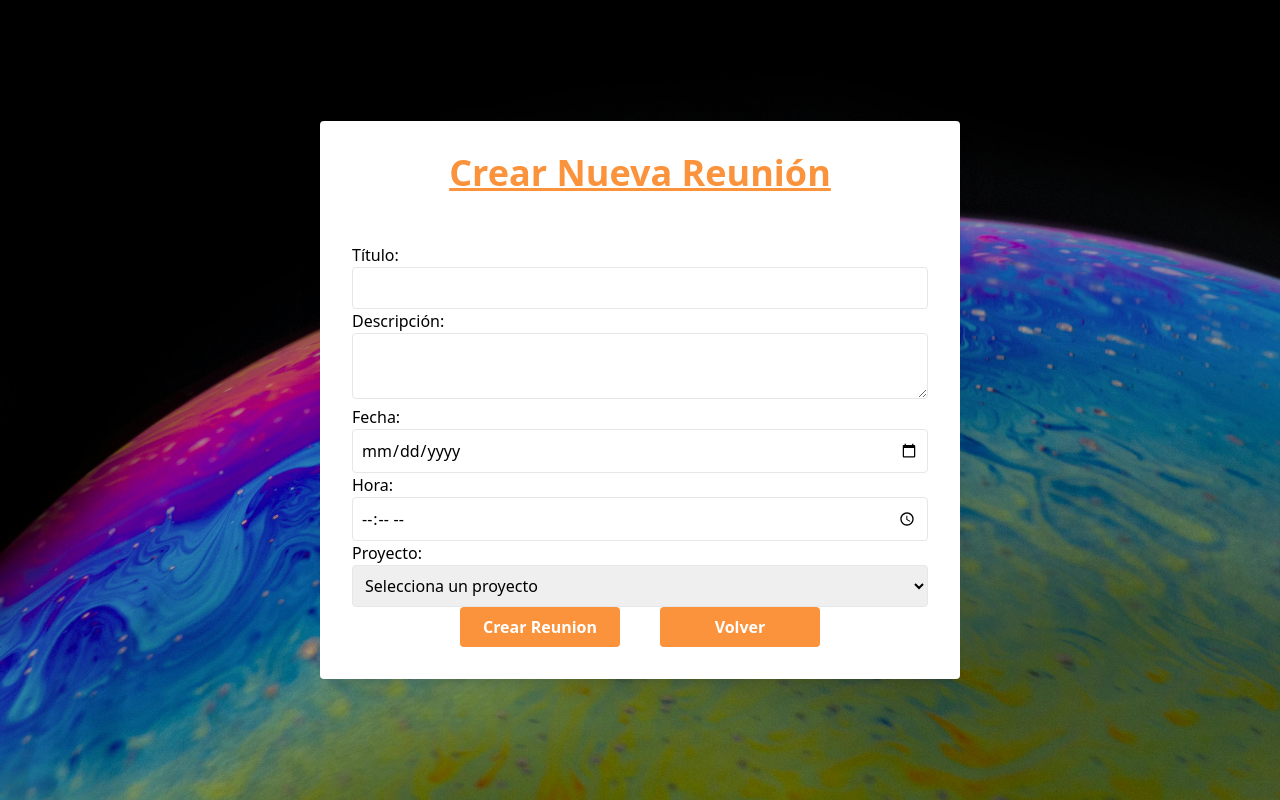
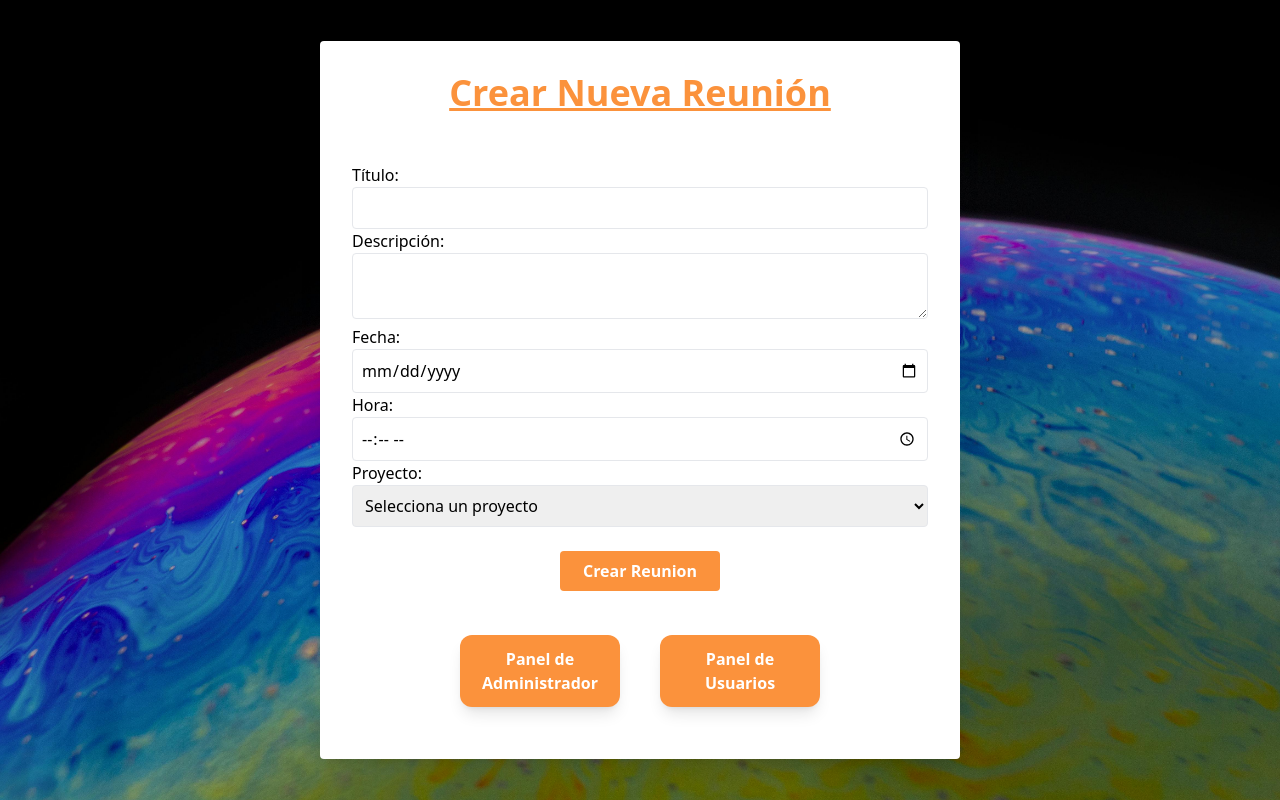
Before and after one commit to Komandarm-Knuckles/DAWM12G6_GePro, a PHP site: page /php/admin/adminCrearReunion.php in a window 1280 px wide. Run offline with PHP 8.4, Linux system fonts and the light colour scheme; a user stored in the database is signed in; data comes from the database, SQL or seed files in the repository; some libraries are stand-ins or nearby versions.

Commit message:
update botones

```diff
--- a/php/admin/adminCrearReunion.php
+++ b/php/admin/adminCrearReunion.php
@@ -73,12 +73,20 @@ $proyectos = $con->query("SELECT id_proyecto, nombre FROM proyectos");
                 </option>
             <?php endwhile; ?>
         </select>
+        <br>
+        <br>
         <div class="flex justify-center items-center gap-10 ">
                 <input type="submit" value="Crear Reunion" class="bg-orange-400 text-white p-2 rounded w-[10em] items-center cursor-pointer hover:bg-orange-700 font-bold" />
-                <button type="button" onclick="window.location.href='adminReuniones.php'" class="bg-orange-400 text-white p-2 rounded w-[10em] items-center cursor-pointer hover:bg-orange-700 font-bold">Volver</button>
         </div>
+    </form>
 
-    </form>
+        <!-- Botones de volver a panel administrados o panel usuario -->
+        <div class="flex justify-center items-center gap-10">
+            <form action="../logout.php" method="POST" class="p-5 flex md:flex-row flex-col gap-10">
+            <button type="button" onclick="window.location.href='administradores.php'" class="bg-orange-400 hover:bg-orange-700 text-white font-bold rounded-xl w-[10em] p-3 shadow-lg">Panel de Administrador</button>
+            <button type="button" onclick="window.location.href='adminUsuarios.php'" class="bg-orange-400 hover:bg-orange-700 text-white font-bold rounded-xl w-[10em] p-3 shadow-lg">Panel de Usuarios</button>
+            </form>
+        </div>
 </div>
 </body>
 </html>
--- a/php/admin/adminReuniones.php
+++ b/php/admin/adminReuniones.php
@@ -111,8 +111,8 @@ $resultado = $con->query("SELECT * FROM reuniones");
 
         <div class="flex justify-center items-center gap-10">
             <form action="../logout.php" method="POST" class="p-5 flex md:flex-row flex-col gap-10">
-                <button type="button" onclick="window.location.href='administradores.php'" class="bg-orange-400 hover:bg-orange-700 text-white font-bold rounded-xl w-[10em] p-3 shadow-lg">Volver al Panel de Administrador</button>
-                <button type="button" onclick="window.location.href='adminUsuarios.php'" class="bg-orange-400 hover:bg-orange-700 text-white font-bold rounded-xl w-[10em] p-3 shadow-lg">Volver al Panel de Usuarios</button>
+                <button type="button" onclick="window.location.href='administradores.php'" class="bg-orange-400 hover:bg-orange-700 text-white font-bold rounded-xl w-[10em] p-3 shadow-lg">Panel de Administrador</button>
+                <button type="button" onclick="window.location.href='adminUsuarios.php'" class="bg-orange-400 hover:bg-orange-700 text-white font-bold rounded-xl w-[10em] p-3 shadow-lg">Panel de Usuarios</button>
             </form>
         </div>
     </div>
```
